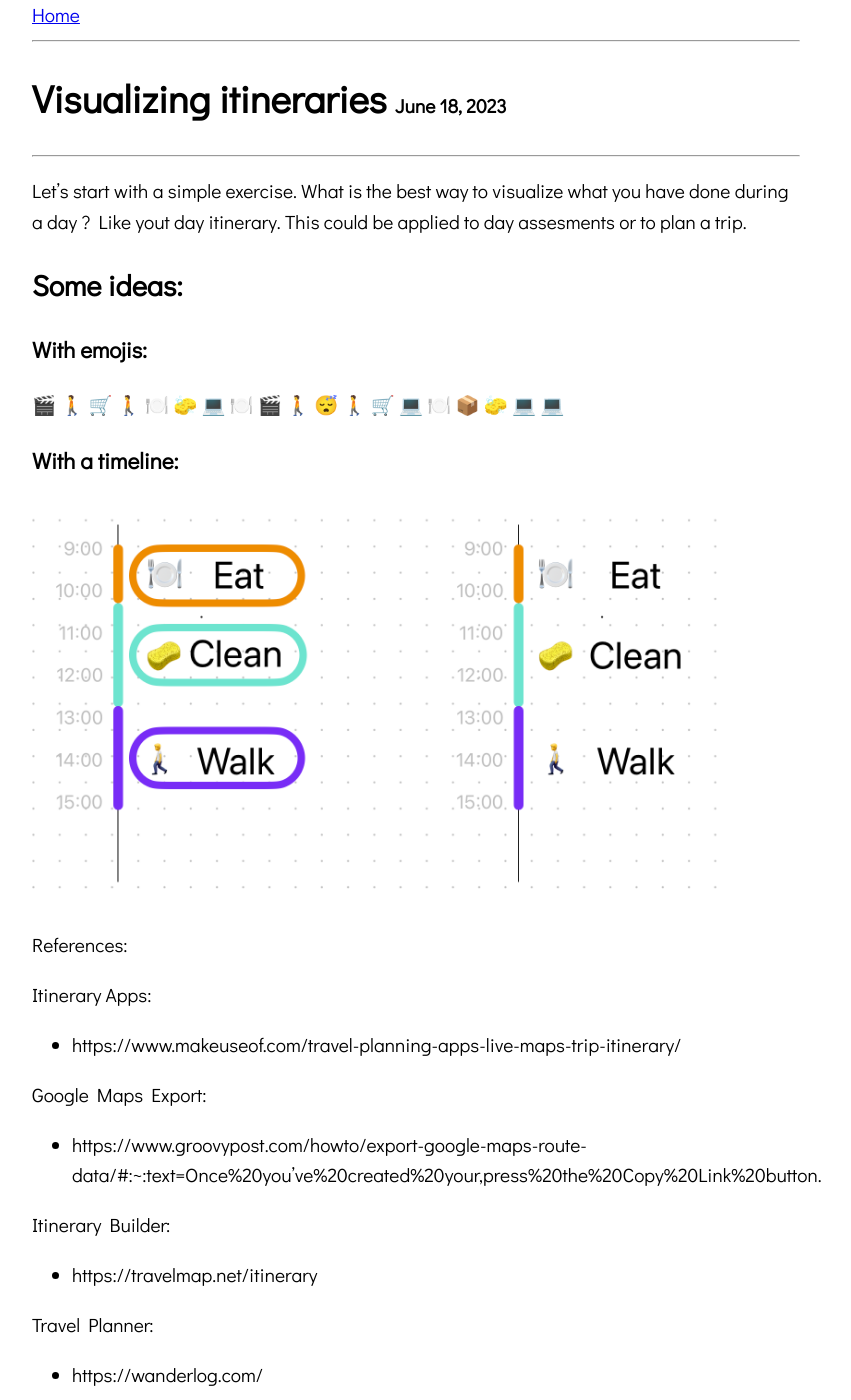
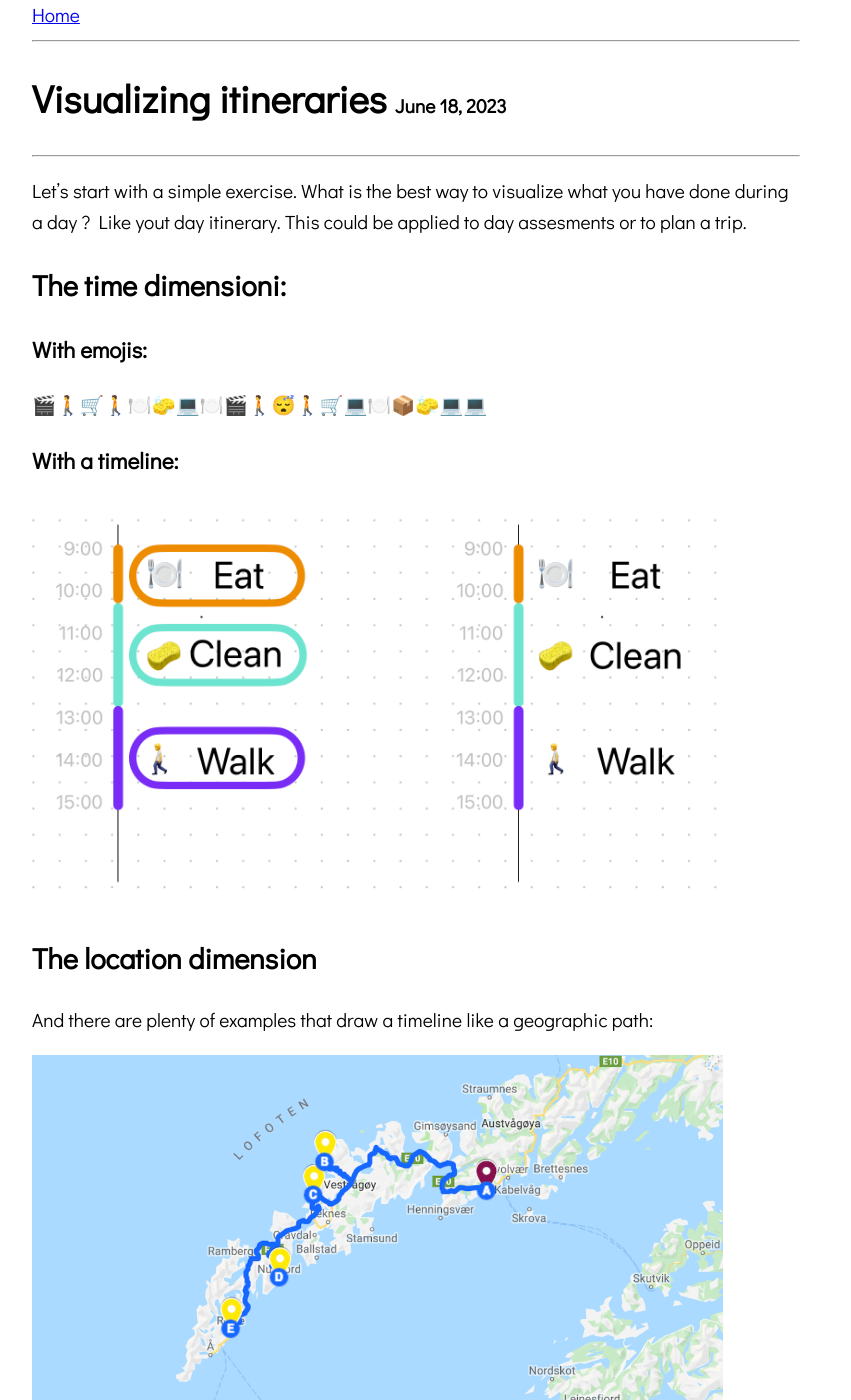
Before and after one commit to rezpe/rezpe.github.io, a Jekyll site: the page built from _posts/2023-06-18-visualizing-itineraries.md, in a window 1280 px wide and 1400 px high. Shown: the whole window, without its empty margins (224-1075 px from the left). Built offline with Jekyll 4.4.1, drawn with Linux system fonts in a browser that asks for light colours; some of the changed text lies outside the part shown.

Commit message:
Add maps

```diff
--- a/_posts/2023-06-18-visualizing-itineraries.md
+++ b/_posts/2023-06-18-visualizing-itineraries.md
@@ -7,35 +7,27 @@ layout: page
 
 Let's start with a simple exercise. What is the best way to visualize what you have done during a day ? Like yout day itinerary. This could be applied to day assesments or to plan a trip.
 
-## Some ideas:
+## The time dimensioni:
 
 ### With emojis:
 
-🎬
-🚶
-🛒
-🚶
-🍽️
-🧽
-💻
-🍽️
-🎬
-🚶
-😴
-🚶
-🛒
-💻
-🍽️
-📦
-🧽
-💻
-💻
+🎬🚶🛒🚶🍽️🧽💻🍽️🎬🚶😴🚶🛒💻🍽️📦🧽💻💻
 
 ### With a timeline:
 
 ![](/assets/images/2023-06-19-visualizing-itineraries-img/image_timeline.png){: width="90%" }
 
-References:
+
+## The location dimension
+
+And there are plenty of examples that draw a timeline like a geographic path:
+
+![](/assets/images/2023-06-19-visualizing-itineraries-img/map_iti.png){: width="90%" }
+
+## References:
+
+Emoji for travel
+- https://emojipedia.org/travel-places/
 
 Itinerary Apps:
 - https://www.makeuseof.com/travel-planning-apps-live-maps-trip-itinerary/
@@ -48,3 +40,6 @@ Itinerary Builder:
 
 Travel Planner:
 - https://wanderlog.com/
+
+Geographic Plan:
+- https://www.livelikeitstheweekend.com/google-maps-trip-planner/
```
Also changed, not shown: assets/images/2023-06-19-visualizing-itineraries-img/map_iti.png (added).
